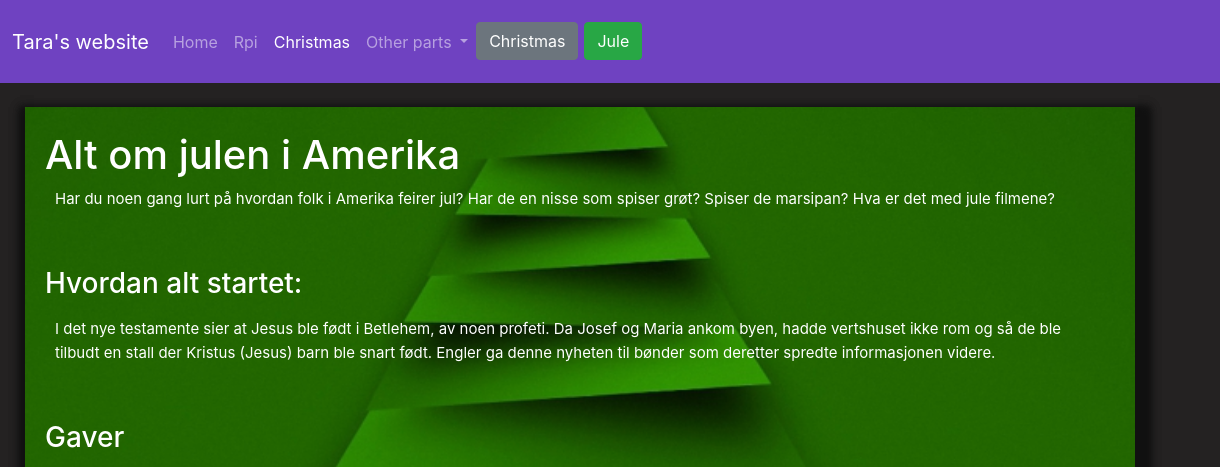
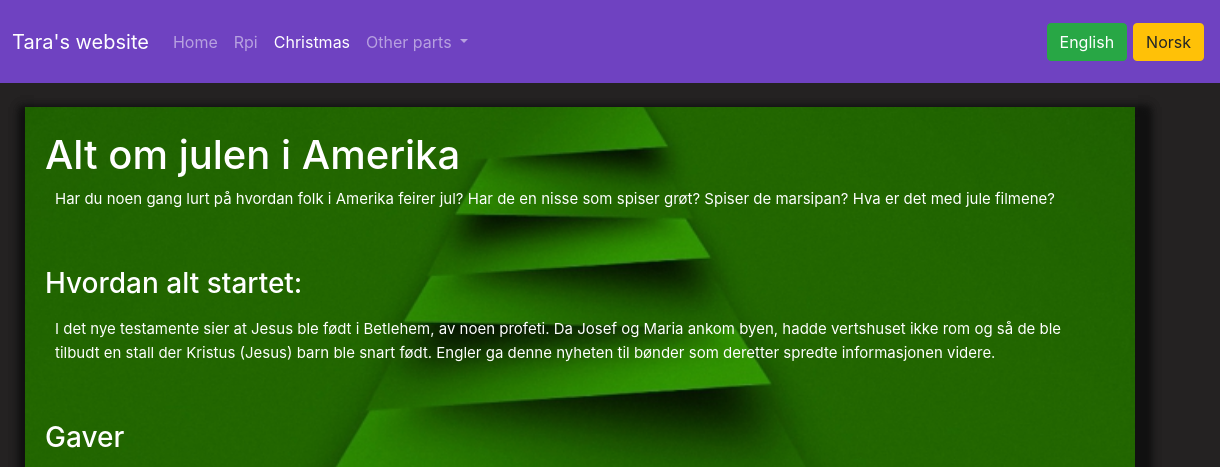
Before and after one commit to Tara-T/tara-t.github.io, a plain HTML site: page christmas/no/index.html in a window 1280 px wide. Shown: the top 467 px of the page, 60-1280 px from the left. Drawn offline with nearby package versions, Linux system fonts and the light colour scheme; grey boxes are pictures that could not be loaded; files whose address does not match are found by name.

Commit message:
Update index.html

```diff
--- a/christmas/no/index.html
+++ b/christmas/no/index.html
@@ -63,17 +63,19 @@
                         <a class='dropdown-item disabled' href='#'>Cables</a>
                     </div>
                 </li>
-                <a href='../en/' style="padding-right: 6px;">
-                    <button type="button" class="btn btn-secondary my-2 my-sm-0">
-                        Christmas
+            </ul>
+            <form class="form-inline my-2 my-lg-0">
+                <a href='../en' style="padding-right: 6px;">
+                    <button type="button" class="btn btn-success my-2 my-sm-0">
+                        English
                     </button>
                 </a>
-                <a href='../no/'>
-                    <button type="button" class="btn btn-success my-2 my-sm-0">
-                        Jule
+                <a href='../no'>
+                    <button type="button" class="btn btn-warning my-2 my-sm-0">
+                        Norsk
                     </button>
                 </a>
-            </ul>
+            </form>
         </div>
     </nav>
     <!-- End of Navbar -->
```
